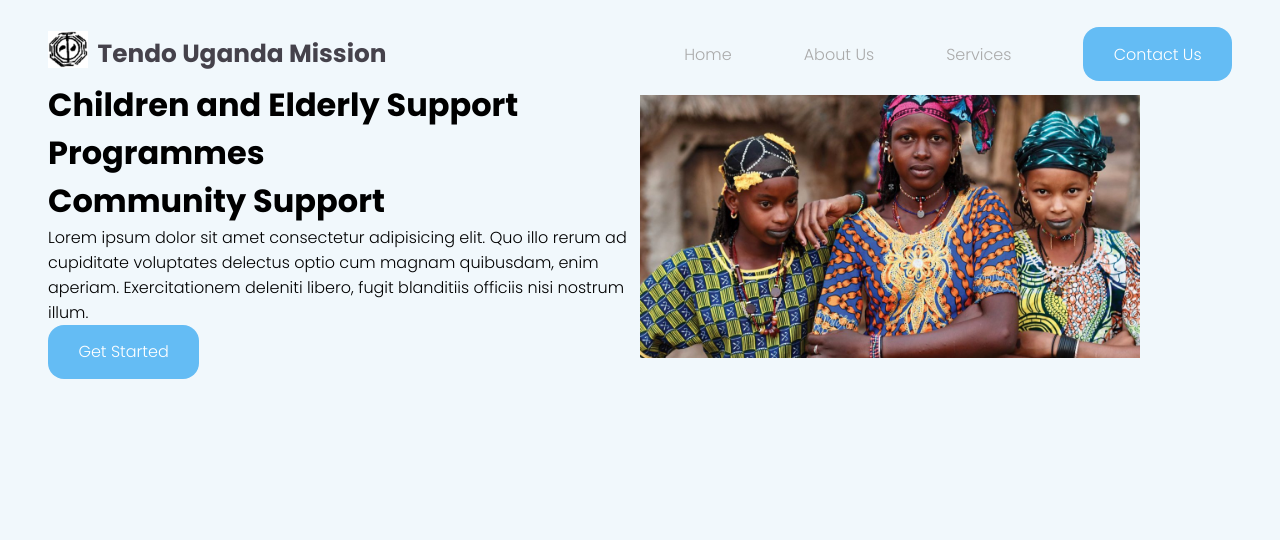
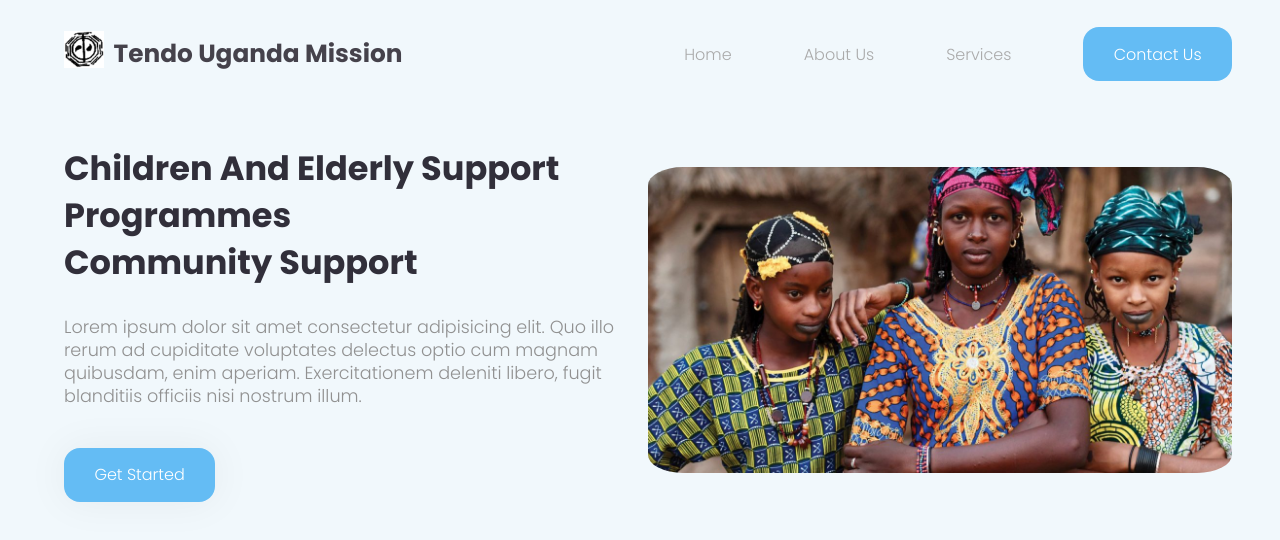
Before and after one commit to drcyberpunk/Web-devel, a plain HTML site: page Home Page/index.html in a window 1280 px wide. Drawn offline with Linux system fonts and the light colour scheme.

Commit message:
Minor changes to the website

```diff
--- a/Home Page/index.html
+++ b/Home Page/index.html
@@ -35,8 +35,8 @@
                     <div class="left">
 
                         <div class="big-title">
-                            <h1>Children and Elderly Support Programmes</h1>
-                            <h1>Community Support</h1>
+                            <h2>Children and Elderly Support Programmes</h2>
+                            <h2>Community Support</h2>
                         </div>
 
                             <p class="text">
@@ -53,7 +53,7 @@
 
 
                     <div class="right">
-                        <img src="./Image/people.jpg" style = "width:500px;height:auto" alt="Person" class="person">
+                        <img src="./Image/people.jpg" alt="Person" class="person">
                     </div>
                 </div>
             </div>
--- a/Home Page/style.css
+++ b/Home Page/style.css
@@ -38,6 +38,8 @@ a{
     min-height: 100vh;
     overflow: hidden;
     background-color: var(--backgroundColor);
+    display: flex;
+    flex-direction: column;
 }
 
 .logo {
@@ -55,8 +57,8 @@ a{
 .logo h3{
     color: var(--darkTwo);
     font-size: 1.55rem;
-    line-height: 1.2;
-    font-weight: 700;
+    line-height: 1.0;
+    font-weight: 600;
 }
 
 .container{
@@ -64,7 +66,7 @@ a{
     max-width: 81rem;
     width: 100%;
     margin: 0 auto;
-    padding: 0 3rem;
+    padding: 0 3rem 4rem 4rem;
     z-index: 10;
 
 }
@@ -110,6 +112,32 @@ header .container{
 
 .showcase-area .container{
     display: grid;
-    grid-template-columns: 1fr 1fr;
+    grid-template-columns: repeat(2, 1fr);
     align-items: center;
+    justify-content: center;
 }
+
+.big-title {
+    font-size: 1.4rem;
+    color: var(--darkOne);
+    text-transform: capitalize;
+    line-height: 1.4;
+}
+
+.right img {
+    border-radius: 6%;
+    height: auto;
+}
+
+.text {
+    color: var(--lightOne);
+    font-size: 1.1rem;
+    margin: 1.9rem 0 2.5rem;
+    max-width: 600px;
+    line-height: 1.3;
+
+}
+
+.showcase-area .btn{
+    box-shadow: 0 0 40px 2px rgba(0, 0, 0, 0.05);
+}
```
